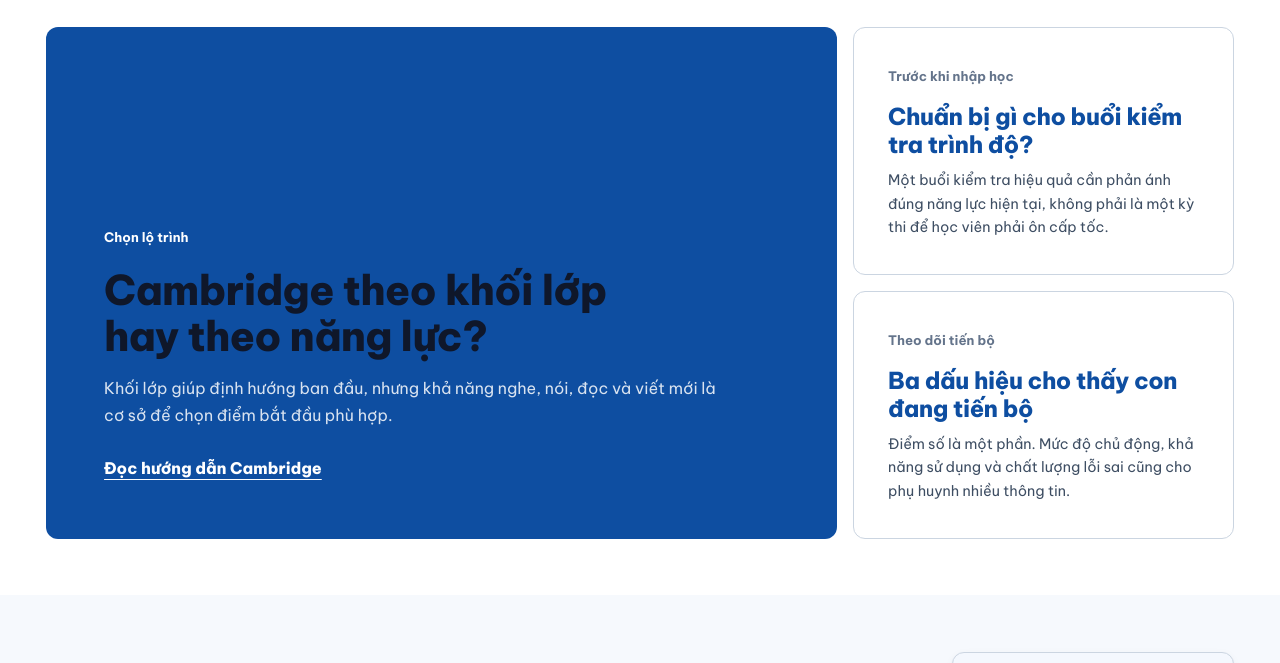
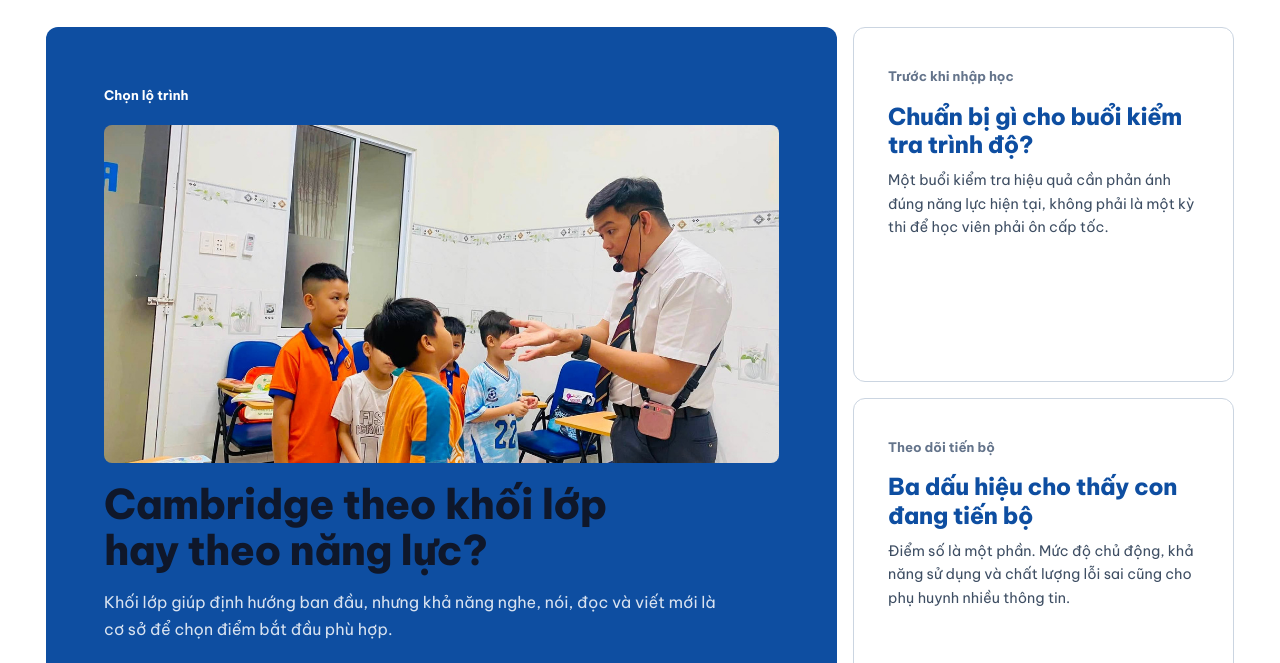
Before and after one commit to TuanTran-05/nancy-web, a plain HTML site: page knowledge.html in a window 1280 px wide. Shown: the part 665-1328 px from the top of the page. Drawn offline with Linux system fonts and the light colour scheme.

Commit message:
fix: tighten evidence privacy and image contracts

```diff
--- a/knowledge.html
+++ b/knowledge.html
@@ -14,7 +14,7 @@
     <header class="site-header" id="top"><div class="wrap header-inner"><a class="brand" href="index.html" aria-label="Thien Uy English Center - Trang chủ"><img src="images/logo.png" alt="" width="52" height="52" class="brand-logo" /><span class="brand-text"><strong>THIEN UY ENGLISH CENTER</strong><em>thienuy.edu.vn</em></span></a><nav class="main-nav" id="main-nav" aria-label="Điều hướng chính"><a href="about.html">Giới thiệu</a><a href="courses.html">Khóa học</a><a href="learning-path.html">Lộ trình</a><a href="achievements.html">Thành tích</a><a href="contact.html">Liên hệ</a></nav><div class="header-cta"><a class="header-phone" href="tel:0866169569">0866 169 569</a><a class="btn btn-accent" href="contact.html#register">Kiểm tra trình độ miễn phí</a></div><button class="nav-toggle" type="button" aria-label="Mở menu" aria-expanded="false" aria-controls="main-nav"><span></span><span></span><span></span></button></div></header>
     <main class="subpage-main" id="main">
       <section class="compact-hero" aria-labelledby="page-heading"><div class="wrap"><nav class="breadcrumb" aria-label="Đường dẫn trang"><a href="index.html">Trang chủ</a><span>/</span><span>Kiến thức</span></nav><span class="section-label">Góc phụ huynh</span><h1 class="page-title" id="page-heading">Hiểu đúng để <span class="tx-accent">đồng hành hiệu quả</span></h1><p class="page-hero__lead">Những hướng dẫn ngắn, thực tế để phụ huynh có thêm cơ sở khi chọn lớp và theo dõi hành trình học tiếng Anh của con.</p></div></section>
-      <section class="page-section" aria-labelledby="library-heading"><div class="wrap"><div class="page-section__head"><h2 class="h2" id="library-heading">Bắt đầu từ câu hỏi quan trọng nhất</h2></div><div class="knowledge-grid"><article class="knowledge-feature"><p>Chọn lộ trình</p><h2>Cambridge theo khối lớp hay theo năng lực?</h2><p>Khối lớp giúp định hướng ban đầu, nhưng khả năng nghe, nói, đọc và viết mới là cơ sở để chọn điểm bắt đầu phù hợp.</p><a href="#cambridge">Đọc hướng dẫn Cambridge</a></article><a class="knowledge-link-card" href="#placement"><span>Trước khi nhập học</span><h2>Chuẩn bị gì cho buổi kiểm tra trình độ?</h2><p>Một buổi kiểm tra hiệu quả cần phản ánh đúng năng lực hiện tại, không phải là một kỳ thi để học viên phải ôn cấp tốc.</p></a><a class="knowledge-link-card" href="#progress"><span>Theo dõi tiến bộ</span><h2>Ba dấu hiệu cho thấy con đang tiến bộ</h2><p>Điểm số là một phần. Mức độ chủ động, khả năng sử dụng và chất lượng lỗi sai cũng cho phụ huynh nhiều thông tin.</p></a></div></div></section>
+      <section class="page-section" aria-labelledby="library-heading"><div class="wrap"><div class="page-section__head"><h2 class="h2" id="library-heading">Bắt đầu từ câu hỏi quan trọng nhất</h2></div><div class="knowledge-grid"><article class="knowledge-feature"><p>Chọn lộ trình</p><figure><img src="images/about-program.jpg" alt="Giáo viên tương tác cùng nhóm học viên trong giờ học" width="1280" height="960" loading="lazy" decoding="async" /></figure><h2>Cambridge theo khối lớp hay theo năng lực?</h2><p>Khối lớp giúp định hướng ban đầu, nhưng khả năng nghe, nói, đọc và viết mới là cơ sở để chọn điểm bắt đầu phù hợp.</p><a href="#cambridge">Đọc hướng dẫn Cambridge</a></article><a class="knowledge-link-card" href="#placement"><span>Trước khi nhập học</span><h2>Chuẩn bị gì cho buổi kiểm tra trình độ?</h2><p>Một buổi kiểm tra hiệu quả cần phản ánh đúng năng lực hiện tại, không phải là một kỳ thi để học viên phải ôn cấp tốc.</p></a><a class="knowledge-link-card" href="#progress"><span>Theo dõi tiến bộ</span><h2>Ba dấu hiệu cho thấy con đang tiến bộ</h2><p>Điểm số là một phần. Mức độ chủ động, khả năng sử dụng và chất lượng lỗi sai cũng cho phụ huynh nhiều thông tin.</p></a></div></div></section>
       <section class="page-section page-section--soft" id="cambridge" aria-labelledby="cambridge-heading"><div class="wrap article-layout"><article class="article-copy"><h2 class="h2" id="cambridge-heading">Cambridge theo khối lớp hay theo năng lực?</h2><p>Khối lớp là cách đơn giản để phụ huynh hình dung lộ trình Happy Kids, Starter, Movers, Flyers, KET và PET. Tuy nhiên, hai học viên cùng tuổi có thể khác nhau đáng kể về thời gian tiếp xúc với tiếng Anh, phản xạ nghe nói và khả năng đọc viết.</p><h2>Khối lớp dùng để làm gì?</h2><p>Khối lớp giúp đội ngũ tư vấn dự đoán nội dung gần gũi với độ tuổi, khả năng tập trung và yêu cầu học tập ở trường. Đây là điểm tham khảo, không phải kết luận xếp lớp.</p><h2>Vì sao cần kiểm tra đầu vào?</h2><p>Kiểm tra giúp nhìn rõ hơn mức độ đồng đều giữa các kỹ năng. Một học viên có thể đọc tốt nhưng chưa tự tin nói, hoặc hiểu từ vựng nhưng cần củng cố ngữ pháp. Lớp phù hợp là lớp có độ khó đủ để tạo tiến bộ mà không làm học viên mất nền tảng.</p></article><aside class="article-aside"><h3>Xem tiếp</h3><a href="learning-path.html">Lộ trình toàn trung tâm</a><a href="courses.html">Danh sách khóa học</a><a href="contact.html#register">Đăng ký kiểm tra</a></aside></div></section>
       <section class="page-section" id="placement" aria-labelledby="placement-heading"><div class="wrap article-layout"><article class="article-copy"><h2 class="h2" id="placement-heading">Chuẩn bị gì cho buổi kiểm tra trình độ?</h2><p>Phụ huynh chỉ cần chia sẻ trung thực quá trình học trước đây, mục tiêu hiện tại và điều con đang gặp khó khăn. Không cần cho con học thuộc câu trả lời hoặc luyện đề gấp trước buổi kiểm tra.</p><h2>Giúp con có tâm thế thoải mái</h2><p>Hãy giải thích đây là buổi để giáo viên hiểu con đã biết gì và cần hỗ trợ gì. Khi không bị áp lực phải đạt điểm cao, học viên sẽ thể hiện năng lực tự nhiên hơn.</p><h2>Mang theo thông tin hữu ích</h2><ul><li>Chương trình hoặc giáo trình con từng học.</li><li>Kết quả kỳ thi gần nhất nếu có.</li><li>Mục tiêu trong sáu tháng đến một năm tới.</li><li>Lịch học có thể tham gia.</li></ul></article><aside class="article-aside"><h3>Cần tư vấn nhanh?</h3><a href="tel:0866169569">Gọi 0866 169 569</a><a href="https://zalo.me/1175234011658712481" target="_blank" rel="noopener">Nhắn Zalo</a></aside></div></section>
       <section class="page-section page-section--soft" id="progress" aria-labelledby="progress-heading"><div class="wrap article-layout"><article class="article-copy"><h2 class="h2" id="progress-heading">Ba dấu hiệu cho thấy con đang tiến bộ</h2><ol><li><strong>Chủ động hơn:</strong> con bắt đầu sử dụng từ hoặc câu tiếng Anh mà không cần nhắc.</li><li><strong>Hiểu và phản hồi tốt hơn:</strong> con nắm ý chính nhanh hơn, trả lời sát câu hỏi hơn.</li><li><strong>Lỗi sai có chất lượng hơn:</strong> con thử cấu trúc khó hơn, tự nhận ra hoặc sửa được một phần lỗi.</li></ol><p>Phụ huynh nên so sánh con với chính con ở giai đoạn trước, đồng thời trao đổi với giáo viên về kỹ năng đang tiến bộ và phần cần ưu tiên tiếp theo.</p></article><aside class="article-aside"><h3>Bằng chứng kết quả</h3><a href="achievements.html">Xem thành tích học viên</a><a href="faq.html">Câu hỏi thường gặp</a></aside></div></section>
--- a/pages.css
+++ b/pages.css
@@ -1343,6 +1343,18 @@
   font-weight: 700;
 }
 
+.knowledge-feature figure {
+  margin: 18px 0 0;
+  overflow: hidden;
+  border-radius: var(--r-sm);
+}
+
+.knowledge-feature figure img {
+  width: 100%;
+  aspect-ratio: 16 / 8;
+  object-fit: cover;
+}
+
 .knowledge-feature h2 {
   max-width: 18ch;
   margin-top: 18px;
```
Also changed, not shown: achievements.html (+2 -2 lines), tests/website-pages.test.mjs (+36 -3 lines).
